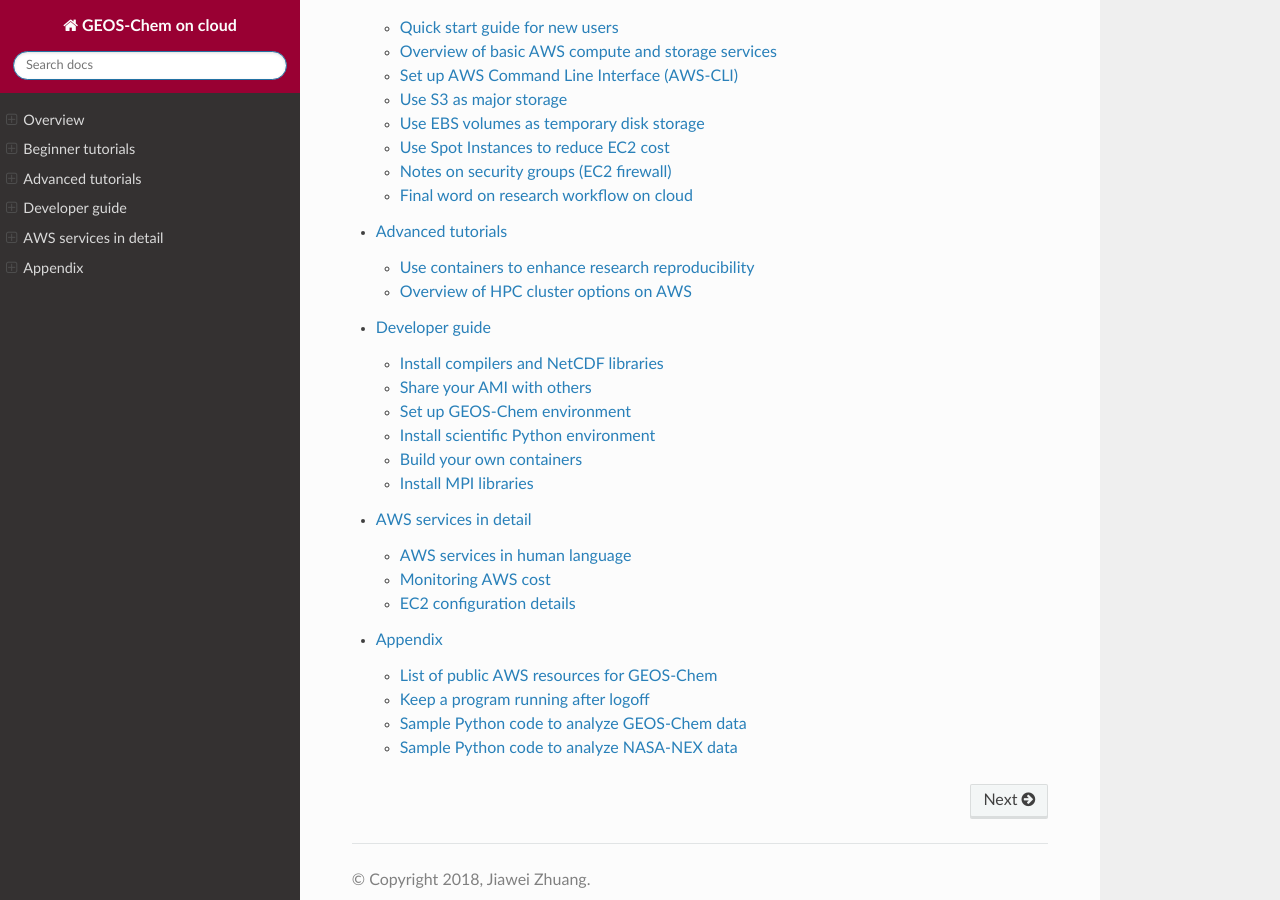
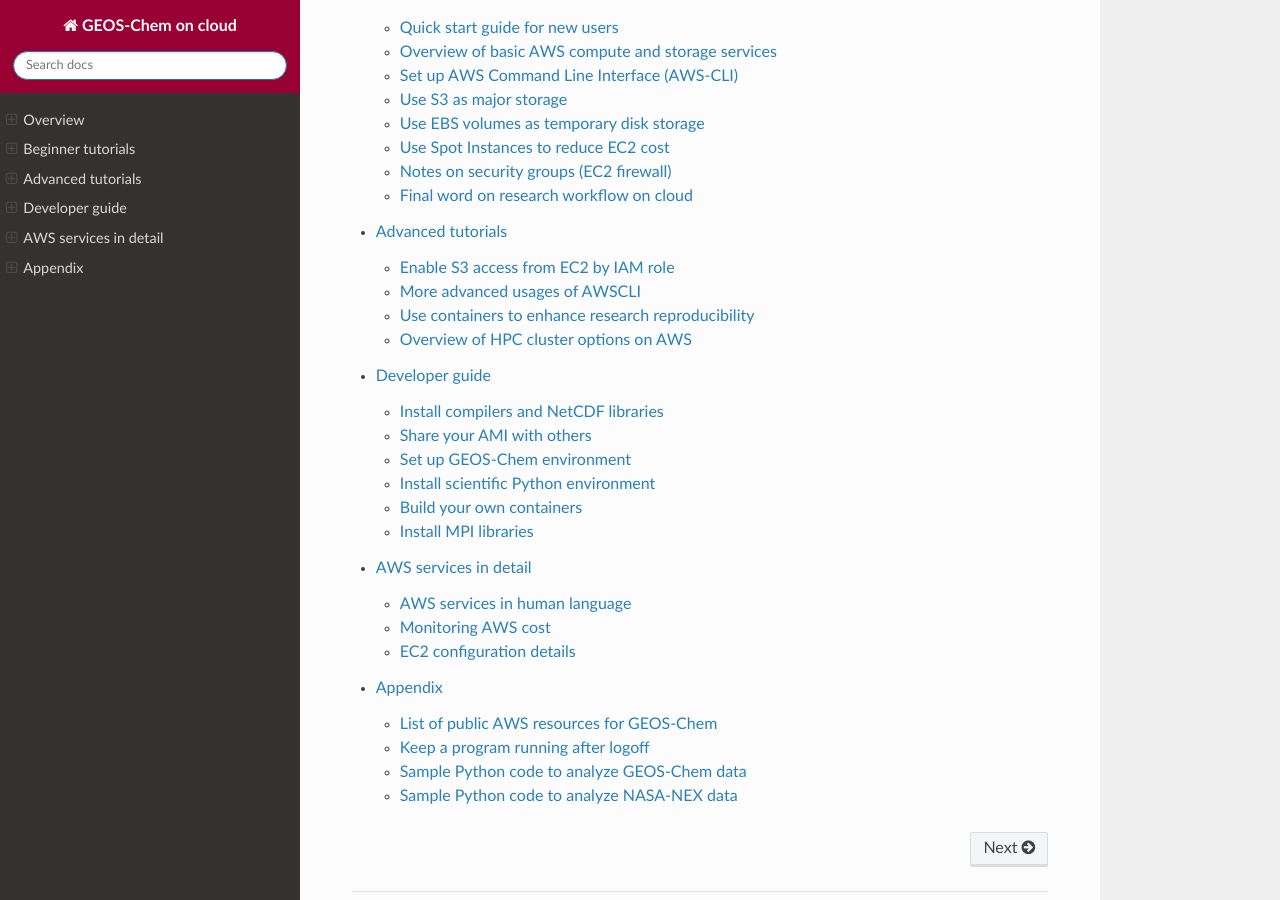
Before and after one commit to geoschem/geos-chem-cloud, a Sphinx documentation site: the page built from doc/source/index.rst, in a window 1280 px wide and 900 px high, scrolled down 721 px. Built offline with Sphinx 7.4.7 and the Read the Docs theme 2.0.0, drawn with Linux system fonts in a browser that asks for light colours; some of the changed lines change nothing that is shown.

Commit message:
Add advanced AWSCLI

```diff
--- /dev/null
+++ b/doc/source/chapter03_advanced-tutorial/advanced-awscli.rst
@@ -0,0 +1,73 @@
+More advanced usages of AWSCLI
+==============================
+
+Besides accessing S3, AWSCLI can control any kinds of AWS resources you can imagine. Very useful ones are ``aws ec2 run-instances`` (`official doc <https://docs.aws.amazon.com/cli/latest/reference/ec2/run-instances.html>`_) and ``aws ec2 request-spot-instances`` (`doc <https://docs.aws.amazon.com/cli/latest/reference/ec2/request-spot-instances.html>`_) as they save a lot of time clicking throught the console.
+
+Launch on-demand instances
+--------------------------
+
+Use this bash script to launch an on-demand instance::
+
+  #!/bin/bash
+
+  # == often change ==
+  TYPE=r4.large   # EC2 instance type
+
+  # ==  set it once and seldom change ==
+  AMI=ami-xxxxxxx # AMI to launch from
+  SG=sg-xxxxxxxx  # security group ID
+  KEY=xxx-key     # EC2 key pair name
+  COUNT=1         # how many instances to launch
+  IAM=xxxxx       # EC2 IAM role name
+
+  # == almost never change; just leave it as-is ==
+  aws ec2 run-instances --image-id $AMI \
+      --security-group-ids $SG --count $COUNT \
+      --instance-type $TYPE --key-name $KEY \
+      --iam-instance-profile Name=$IAM
+
+- **TYPE**: `EC2 instance type <https://aws.amazon.com/ec2/instance-types/>`_.
+- **AMI**: The AMI you want to launch from, such as :doc:`our tutorial AMI <../chapter06_appendix/aws-resources-for-gc>`.
+- **SG**: The :doc:`security group <../chapter02_beginner-tutorial/security-group>` you want to assign to your EC2 instance.
+- **KEY**: The EC2 Key Pair for ``ssh``. For example, in the quick start demo I used :ref:`my-aws-key <keypair-label>`.
+- **COUNT**: You can launch multiple instances with exactly the same configurations
+- **IAM**: The :doc:`IAM role <./iam-role>` for your EC2 instance. Primarily for granting S3 access.
+
+Request spot instances
+----------------------
+
+For spot instances, use::
+
+  #!/bin/bash
+
+  # == often change ==
+  TYPE=c5.4xlarge  # EC2 instance type
+  MAXPRICE=0.68    # Price limit
+
+  # ==  set it once and seldom change ==
+  AMI=ami-xxxxxxx # AMI to launch from
+  SG=sg-xxxxxxxx  # security group ID
+  KEY=xxx-key     # EC2 key pair name
+  COUNT=1         # how many instances to launch
+  IAM=xxxxx       # EC2 IAM role name
+
+  # == almost never change; just leave it as-is ==
+  aws ec2 request-spot-instances --spot-price "$MAXPRICE" \
+  --instance-count $COUNT --type "one-time" --launch-specification \
+  '{
+  "ImageId": "'"$AMI"'",
+  "InstanceType": "'"$TYPE"'",
+  "KeyName": "'"$KEY"'",
+  "SecurityGroupIds": [ "'"$SG"'" ],
+  "IamInstanceProfile": {"Name": "'"$IAM"'"}
+  }'
+
+- **MAXPRICE**: Usually use `on-demand pricing <https://aws.amazon.com/ec2/pricing/on-demand/>`_ as the limit. :ref:`Check out the actual spot pricing <spot-label>` to see the most cost-effective one.
+
+Other options are exactly the same as the on-demand case.
+
+Other use cases
+---------------
+
+You may also `describe EC2 instances <https://docs.aws.amazon.com/cli/latest/reference/ec2/describe-instances.html>`_
+or `stop EC2 instances <https://docs.aws.amazon.com/cli/latest/reference/ec2/stop-instances.html>`_ using AWSCLI. But it is very quick to do so from the console, too.
--- /dev/null
+++ b/doc/source/chapter03_advanced-tutorial/iam-role.rst
@@ -0,0 +1,2 @@
+Enable S3 access from EC2 by IAM role
+=====================================
--- a/doc/source/chapter03_advanced-tutorial/index.rst
+++ b/doc/source/chapter03_advanced-tutorial/index.rst
@@ -6,5 +6,7 @@
 .. toctree::
    :maxdepth: 2
 
+   iam-role
+   advanced-awscli
    container
    hpc-overview
```
